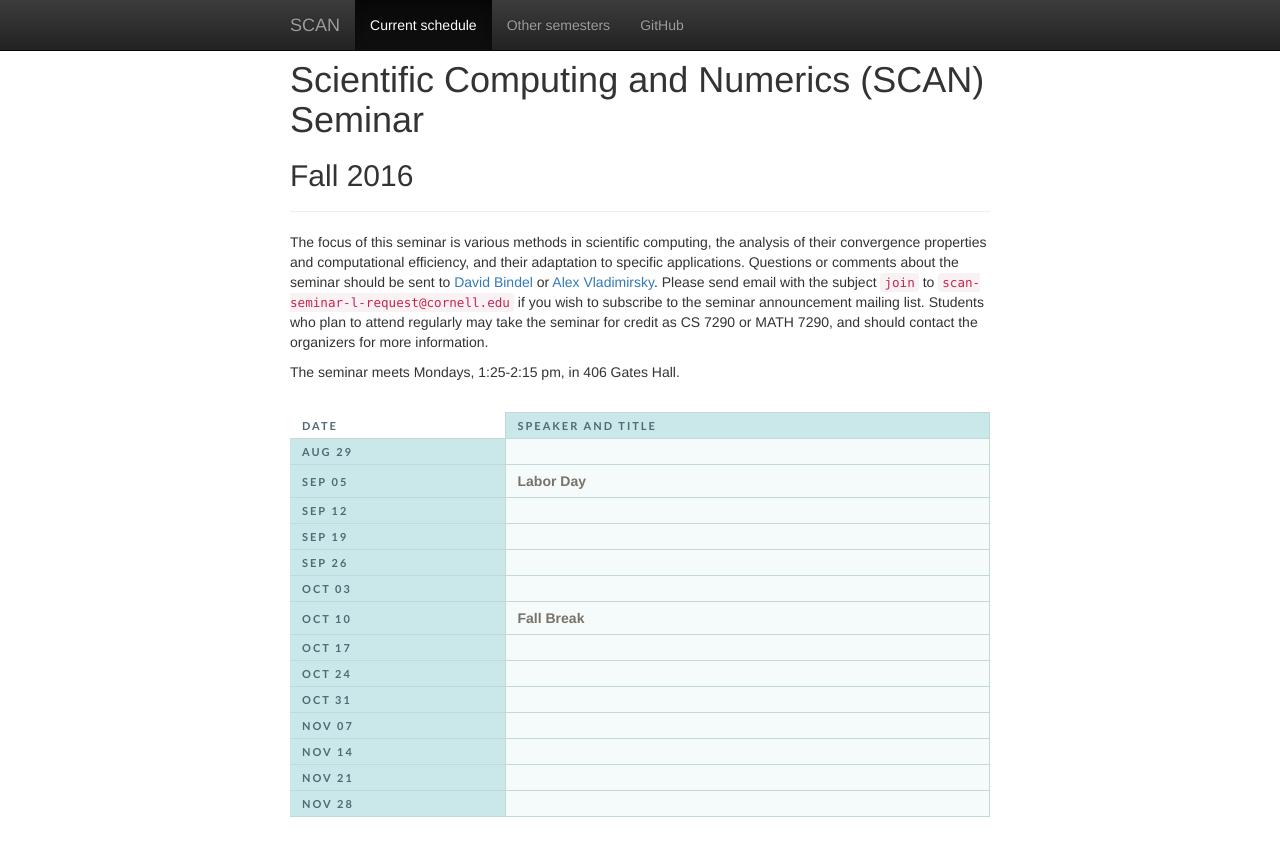
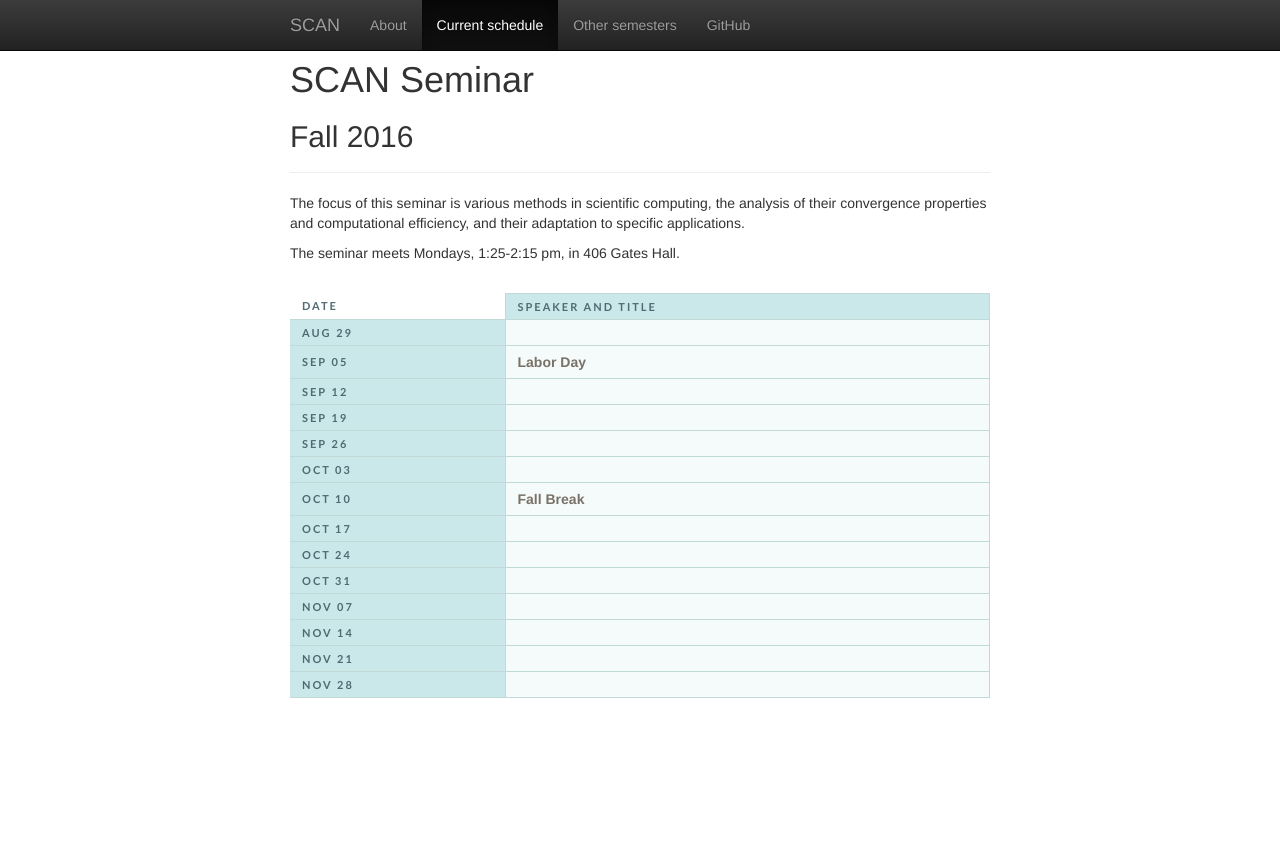
Before and after one commit to cornell-scan/cornell-scan.github.io, a Jekyll site: the page built from index.md, in a window 1280 px wide. Shown: the top 856 px of the page. Built offline with Jekyll 4.4.1, drawn with Linux system fonts in a browser that asks for light colours; nearby versions of some CDN libraries.

Commit message:
Layout tweaks.

```diff
--- a/_includes/navbar.html
+++ b/_includes/navbar.html
@@ -11,6 +11,9 @@
     </div>
     <div id="navbar" class="collapse navbar-collapse">
       <ul class="nav navbar-nav">
+        <li{% if page.nav == "about" %} class="active"{% endif %}>
+          <a href="{{ site.baseurl }}/about.html">About</a>
+        </li>
         <li{% if page.nav == "current" %} class="active"{% endif %}>
           <a href="{{ site.baseurl }}/index.html">Current schedule</a>
         </li>
--- /dev/null
+++ b/_includes/title.html
@@ -0,0 +1,5 @@
+<div class="page-header">
+<h1>SCAN Seminar</h1>
+{% if page.subtitle %}<h2>{{ page.subtitle }}</h2>{% endif %}
+{% if page.year %}<h2>{{ page.semester }} {{ page.year }}</h2>{% endif %}
+</div>
--- a/_layouts/main.html
+++ b/_layouts/main.html
@@ -2,12 +2,6 @@
 layout: default
 ---
 
-<div class="page-header">
-<h1>Scientific Computing and Numerics (SCAN) Seminar</h1>
-<h2>{{ page.semester }} {{ page.year }}</h2>
-</div>
+{% include title.html %}
 
 {{ content }}
-
-<br/>
-{% include schedule.html %}
--- a/index.md
+++ b/index.md
@@ -8,16 +8,5 @@ nav: current
 The focus of this seminar is various methods in scientific computing,
 the analysis of their convergence properties and computational efficiency,
 and their adaptation to specific applications.
-Questions or comments about the seminar should be sent to
-[David Bindel][bindel] or [Alex Vladimirsky][vlad].
-Please send email with the subject `join`
-to `scan-seminar-l-request@cornell.edu`
-if you wish to subscribe to the seminar announcement mailing list.
-Students who plan to attend regularly may take the seminar for credit
-as CS 7290 or MATH 7290, and should contact the organizers for more
-information.
 
 The seminar meets Mondays, 1:25-2:15 pm, in 406 Gates Hall.
-
-[bindel]: http://www.cs.cornell.edu/~bindel
-[vlad]: http://www.math.cornell.edu/~vlad
--- a/past.html
+++ b/past.html
@@ -1,11 +1,7 @@
 ---
-layout: default
+layout: main
 nav: past
 ---
-
-<div class="page-header">
-<h1>Scientific Computing and Numerics (SCAN) Seminar</h1>
-</div>
 
 <ul>
 {% for entry in site.data.semesters %}
```
Also changed, not shown: other parts of index.md (+1 -1 lines), _layouts/schedule.html (added, +8 -0 lines), about.md (added, +23 -0 lines), index-f16.md (+1 -12 lines), index-s17.md (+1 -12 lines).
